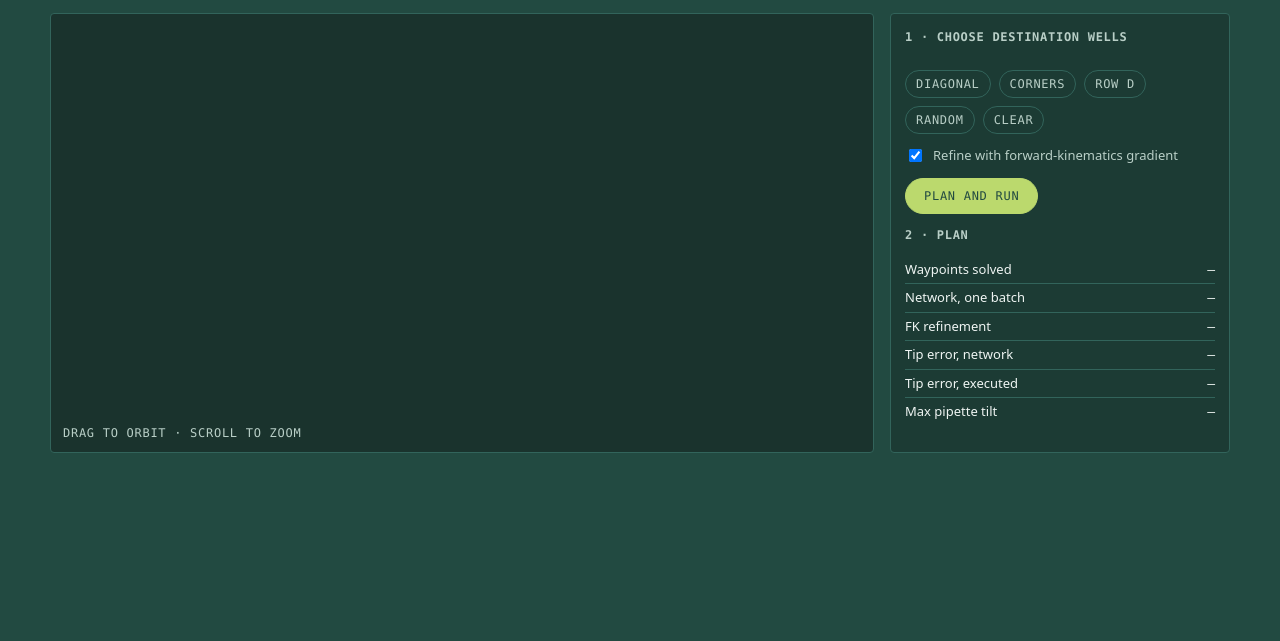
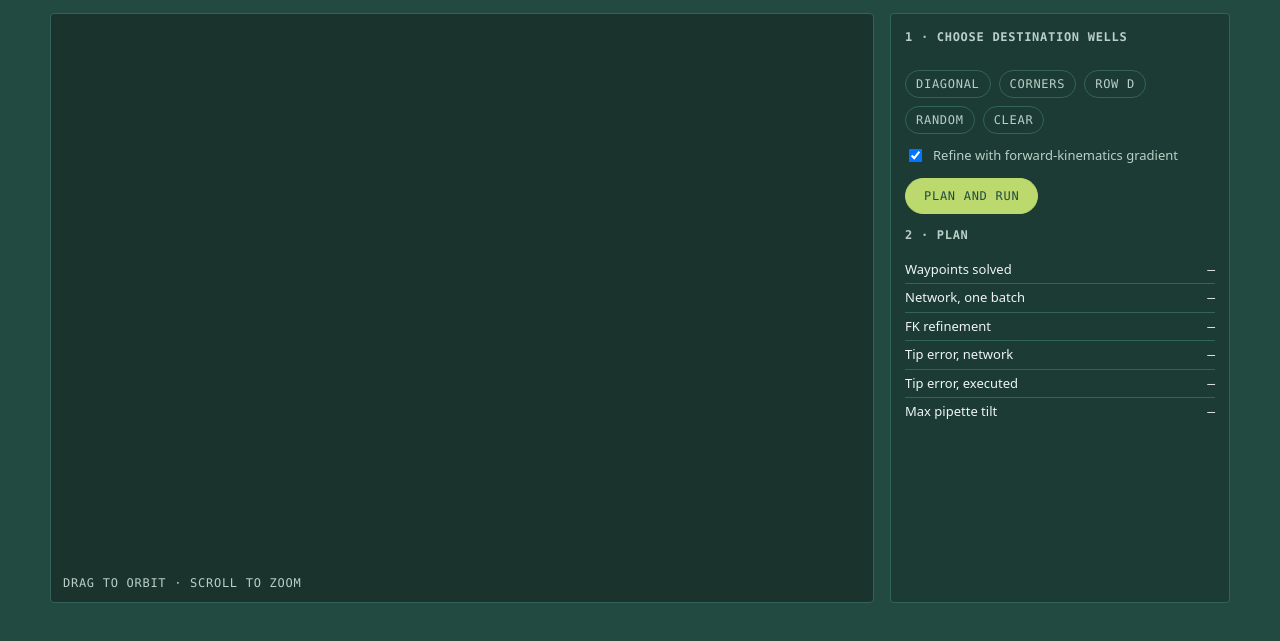
Before and after one commit to chalk-ai/learned-arm-planner, a plain HTML site: page index.html in a window 1280 px wide. Shown: the part 89-730 px from the top of the page. Drawn offline with nearby package versions, Linux system fonts and the light colour scheme; no server answers.

Commit message:
Fix action log layout shifts during arm playback

```diff
--- a/index.html
+++ b/index.html
@@ -49,7 +49,7 @@
   td:last-child { text-align:right; font-family:ui-monospace,Menlo,monospace; }
   tr:last-child td { border-bottom:0; }
   .good { color:var(--mint); } .bad { color:var(--warn); }
-  #log { max-height:150px; overflow-y:auto; color:var(--muted); font:12px/1.6 ui-monospace,Menlo,monospace; }
+  #log { height:150px; overflow-y:auto; scrollbar-gutter:stable; color:var(--muted); font:12px/1.6 ui-monospace,Menlo,monospace; }
   #log div.now { color:var(--ink); }
 </style>
 <script>
```
